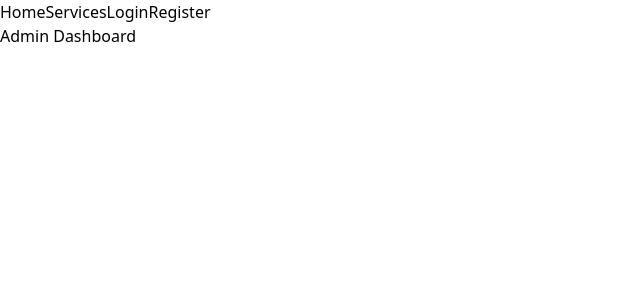
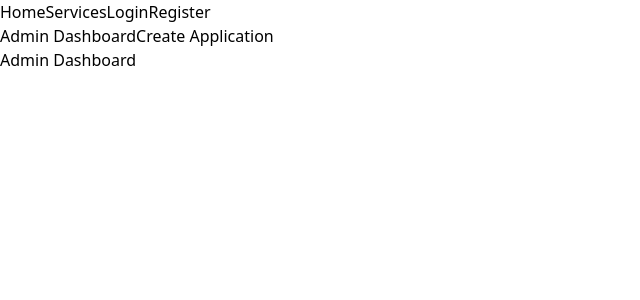
Before and after one commit to mimi-uxui-dev/nouh-tours, a Next.js app: page /dashboard/admin in a window 1280 px wide. Shown: the top 300 px of the page, without its empty margins (0-640 px from the left). Built offline with nearby package versions, Linux system fonts and the light colour scheme; no server answers.

Commit message:
admin layout

```diff
--- /dev/null
+++ b/app/dashboard/admin/layout.js
@@ -0,0 +1,15 @@
+import Link from "next/link";
+
+export default function AdminLayout({ children }) {
+  return (
+    <>
+      <nav>
+        <Link href={"/dashboard/admin"}>Admin Dashboard</Link>
+        <Link href={"/dashboard/admin/application/create"}>
+          Create Application
+        </Link>
+      </nav>
+      {children}
+    </>
+  );
+}
```
